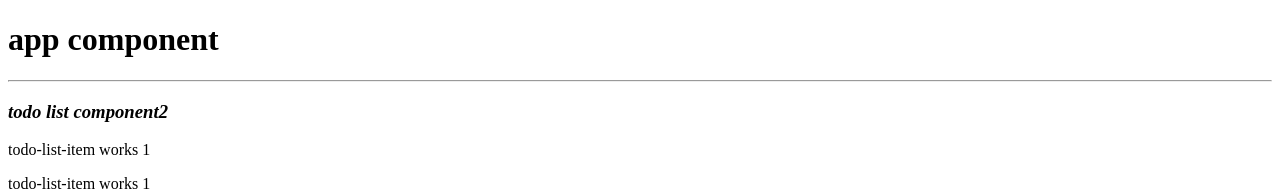
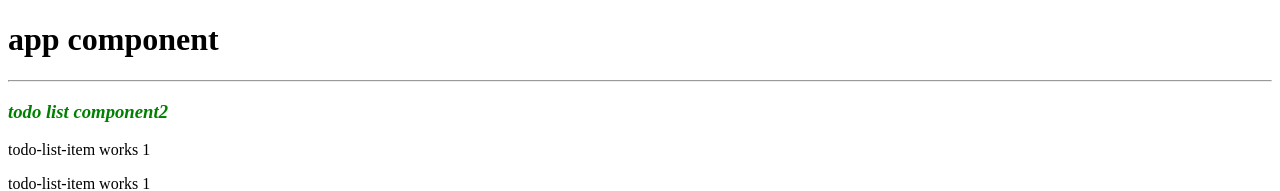
Before and after one commit to angular-codenight/season2, an Angular app: page / in a window 1280 px wide. Shown: the top 191 px of the page. Built offline with nearby package versions, Linux system fonts and the light colour scheme.

Commit message:
internal style

```diff
--- a/src/app/todo-list/todo-list.component.scss
+++ b/src/app/todo-list/todo-list.component.scss
@@ -0,0 +1,4 @@
+.title{
+  font-style: italic;
+  color: red;
+}
--- a/src/app/todo-list/todo-list.component.ts
+++ b/src/app/todo-list/todo-list.component.ts
@@ -5,7 +5,7 @@ import {Component} from "@angular/core";
   selector:'app-todo-list',
   // templateUrl:'todo-list.component.html',
   template:`
-    <h3 style="font-style: italic">
+    <h3 class="title">
       todo list component2
     </h3>
     <app-todo-list-item></app-todo-list-item>
@@ -13,6 +13,13 @@ import {Component} from "@angular/core";
     <app-todo-list-item></app-todo-list-item>
     <app-todo-list-item></app-todo-list-item>
   `,
-  styleUrls:['todo-list.component.scss']
+  // styleUrls:['todo-list.component.scss']
+  styles:[`
+    .title{
+      font-style: italic;
+      color: green;
+    }
+
+  `]
 })
 export class TodoListComponent{}
```
